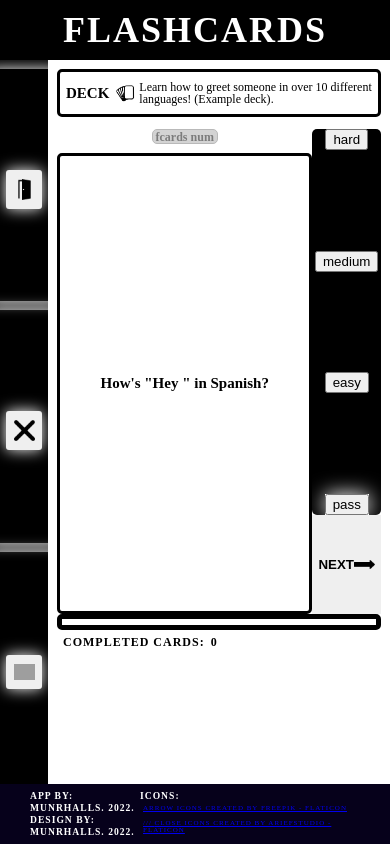
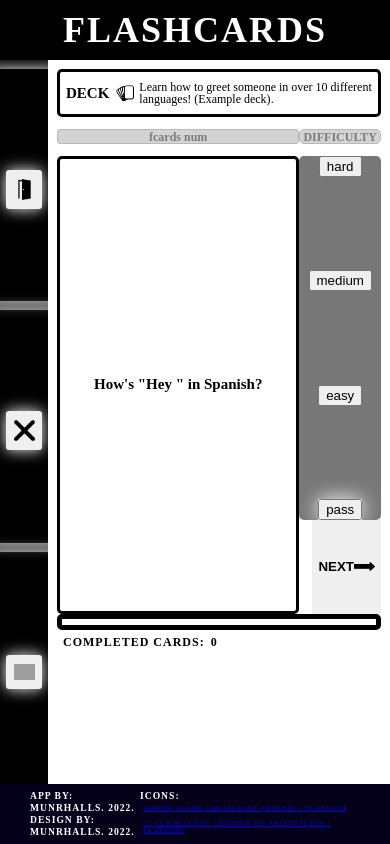
Before and after one commit to munrhalls/Oxus-Flashcards, a React (Create React App) app: page / in a window 390 px wide. Both pictures are taken after a click on the button "Open deck". Built offline with nearby package versions, Linux system fonts and the light colour scheme; grey boxes are pictures that could not be loaded.

Commit message:
flex fcard

```diff
--- a/src/Flashcards/Flashcards.css
+++ b/src/Flashcards/Flashcards.css
@@ -204,16 +204,17 @@
         background-color: #aaa;
         opacity: .51;
         height: 1.25rem;
-        margin-bottom: 0.75rem;
         padding: 0.25rem;
         color: #000;
         border: 1px solid #777;
-        border-radius: 5px;
+        border-radius: 3px;
         text-align: center;
         display: flex;
         justify-content: center;
         align-items: center;
         font-weight: bold;
+        width: 100%;
+        margin-bottom: 1rem;
     }
 
     .Flashcards__btns {
@@ -229,10 +230,25 @@
         margin-top: initial;
         margin-bottom: initial;
         flex-wrap: nowrap;
-        background-color: #000;
         min-height: 8rem;
 
         flex: 4;
+    }
+    .Flashcards__btns__difficulty__title {
+        color: #fff;
+        background-color: #aaa;
+        opacity: .51;
+        height: 1.25rem;
+        padding: 0.25rem;
+        color: #000;
+        border: 1px solid #777;
+        border-radius: 5px;
+        text-align: center;
+        display: flex;
+        justify-content: center;
+        align-items: center;
+        font-weight: bold;
+        margin-bottom: 1rem;
     }
     .Flashcards__btns__difficulty__container  {
 
--- a/src/Flashcards/Flashcards.js
+++ b/src/Flashcards/Flashcards.js
@@ -45,10 +45,11 @@ export const Flashcards = ({
       {flashcards.length > 0 ? (
         <div className="Flashcards">
           <div className="Flashcard__container">
-            <div className="Flashcard__number">fcards num</div>
+            <h3 className="Flashcard__number">fcards num</h3>
             <Flashcard key={uuidv4()} flashcard={flashcards[0]} />
           </div>
           <div className="Flashcards__btns">
+            <h3 className="Flashcards__btns__difficulty__title">DIFFICULTY</h3>
             <div className="Flashcards__btns__difficulty">
               {levels.reverse().map((lvlName, index) => {
                 return (
```
